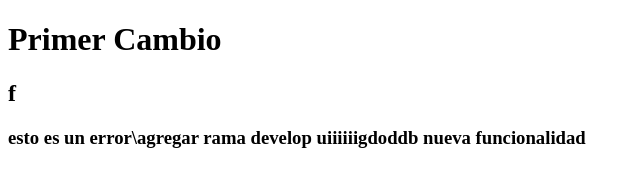
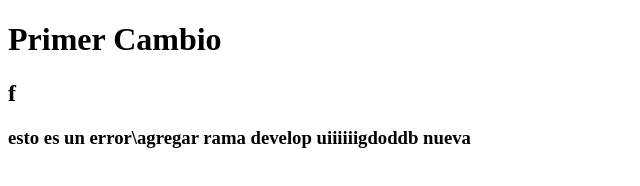
Before and after one commit to rubinazuma/repositorioPrueba, a plain HTML site: page index.html in a window 1280 px wide. Shown: the whole page, without its empty margins (0-640 px from the left). Drawn offline with Linux system fonts and the light colour scheme.

Commit message:
Prueba x

```diff
--- a/index.html
+++ b/index.html
@@ -15,7 +15,7 @@
     <h3>
         esto es un error\agregar rama develop
         uiiiiiigdoddb
-        nueva funcionalidad
+        nueva
     </h3>
 </body>
 </html>
```
